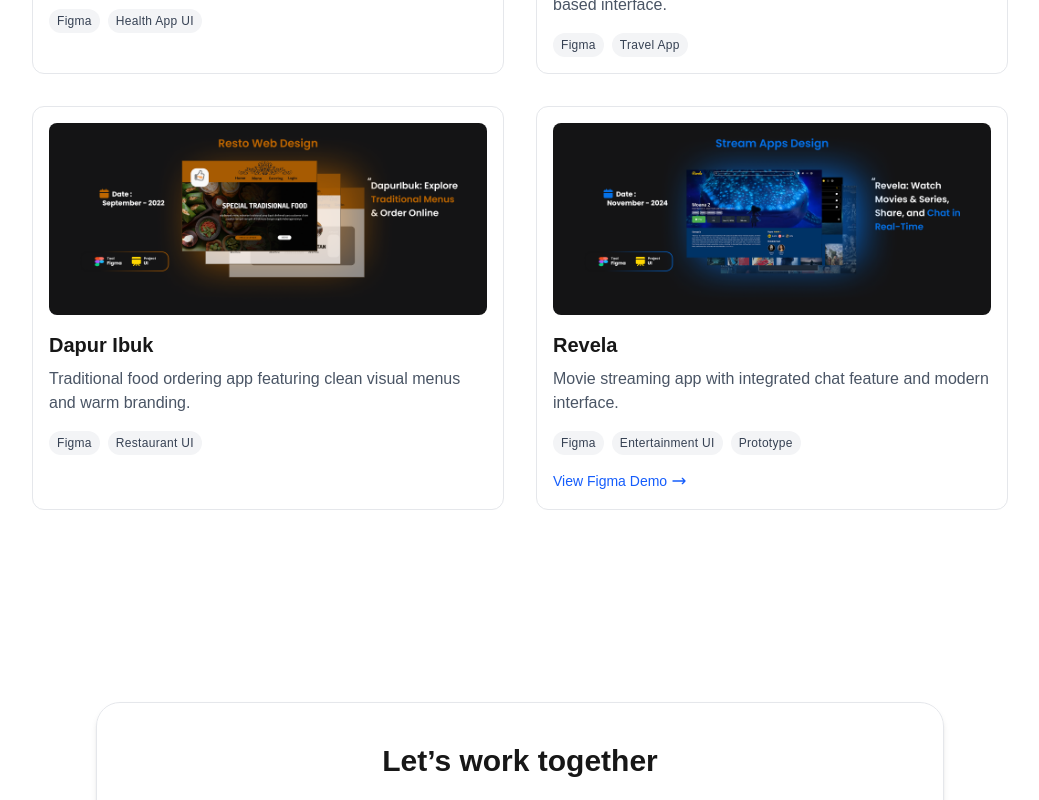
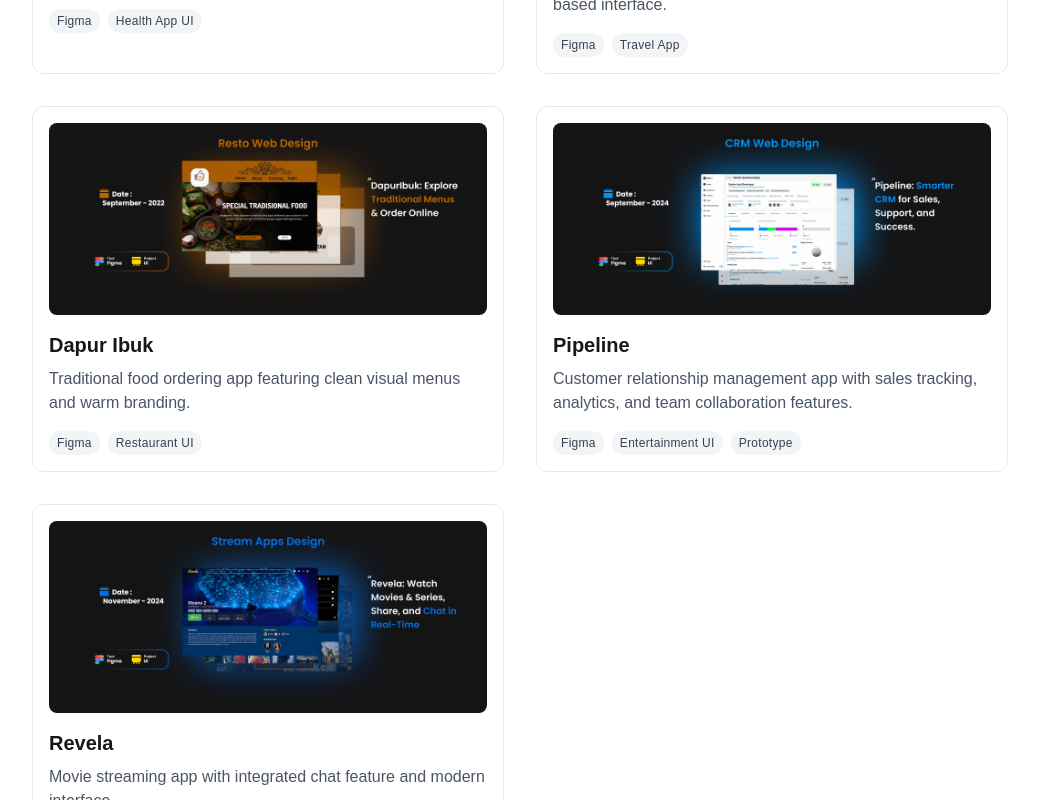
Before and after one commit to ReynachoRadan/reynacho-portfolio, a Next.js app: page / in a window 1280 px wide. Shown: the part 2060-2860 px from the top of the page, without its empty margins (120-1159 px from the left). Built offline with nearby package versions, Linux system fonts and the light colour scheme.

Commit message:
update: deskripsi perubahan

```diff
--- a/components/Projects.tsx
+++ b/components/Projects.tsx
@@ -50,9 +50,15 @@ const projects: Project[] = [
     image: "/images/projects/dapur-ibuk.png",
   },
   {
+    title: "Pipeline",
+    description: "Customer relationship management app with sales tracking, analytics, and team collaboration features.",
+    tech: ["Figma", "Entertainment UI", "Prototype"],
+    image: "/images/projects/pipeline.png",
+  },
+  {
     title: "Revela",
     description: "Movie streaming app with integrated chat feature and modern interface.",
-    tech: ["Figma", "Entertainment UI", "Prototype"],
+    tech: ["Figma", "CRM UI", "Prototype"],
     image: "/images/projects/revela.png",
     link: "https://www.figma.com/proto/rygMNpGVWGaTgf0cLUNkdc/Revela---Reynacho-A.-Radan?page-id=124%3A985&node-id=325-2226",
   },
```
Also changed, not shown: public/images/projects/mivote.png, public/images/projects/pipeline.png (added).
